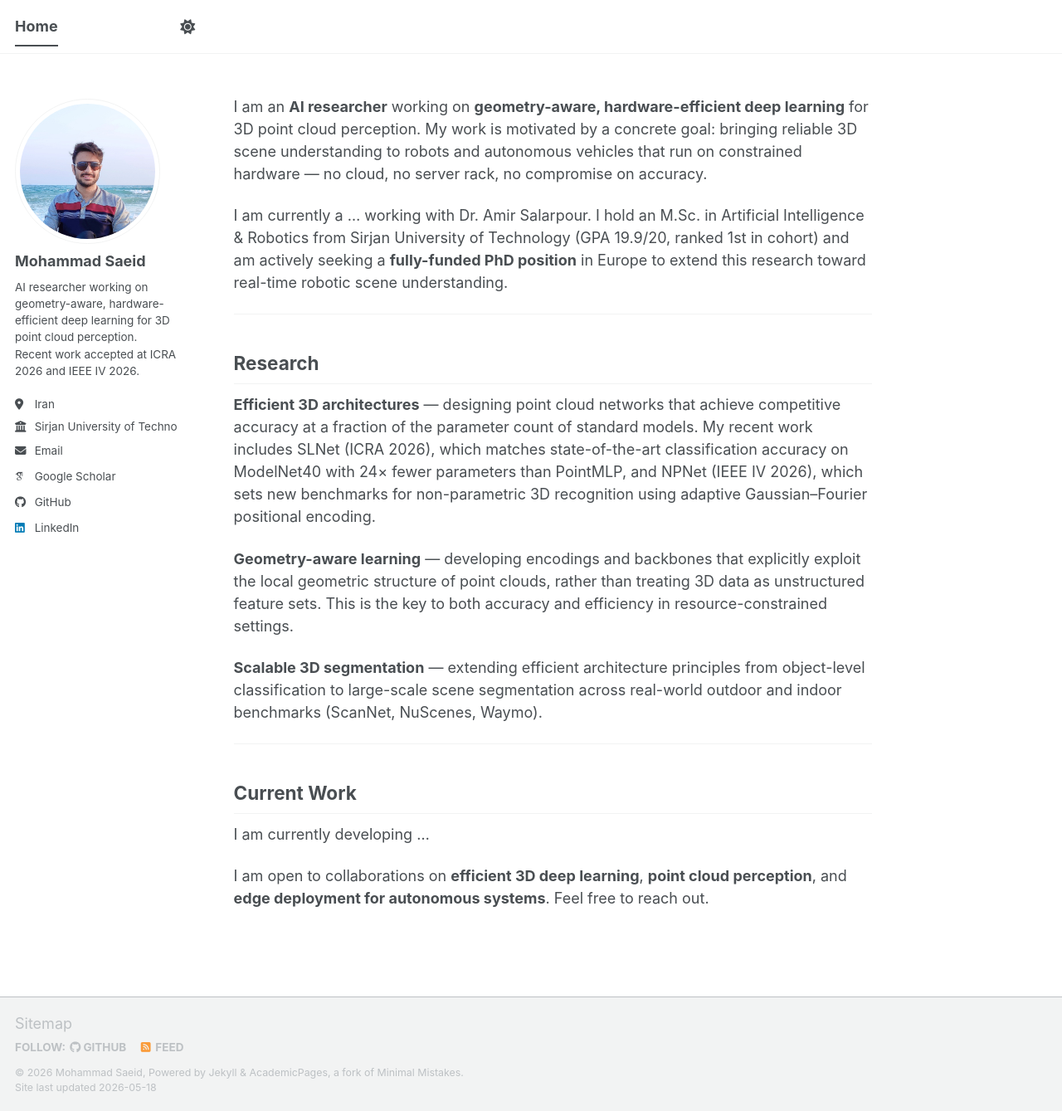
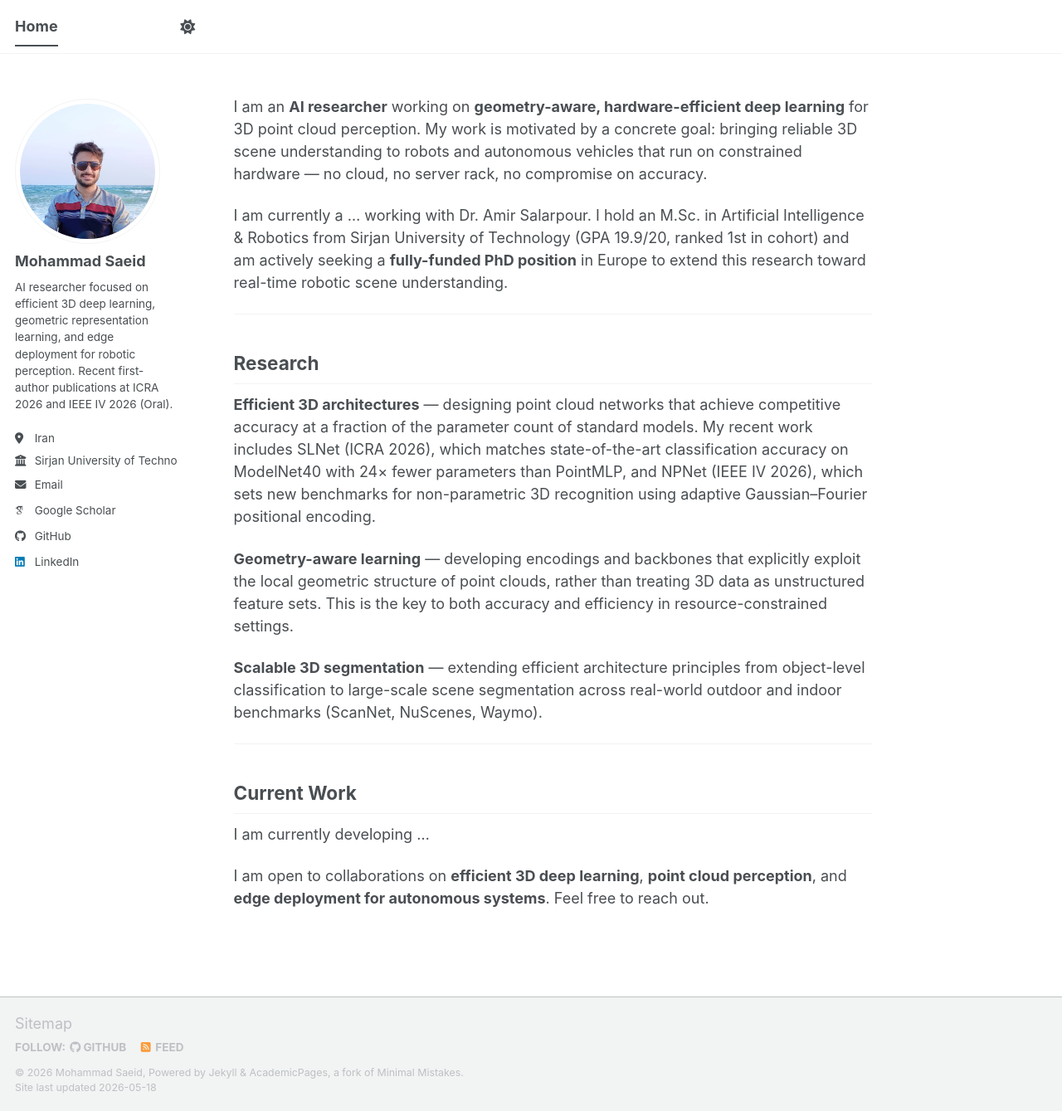
Before and after one commit to m-saeid/m-saeid.github.io, a Jekyll site: the page built from _pages/about.md, in a window 1280 px wide and 1339 px high. Shown: the whole window at 83% size. Built offline with Jekyll 4.4.1, drawn with Linux system fonts in a browser that asks for light colours; some web fonts are replaced; a script bundle is joined from its source files by our own code; library files that are not in the unit come from our copies.

Commit message:
Update _config.yml

```diff
--- a/_config.yml
+++ b/_config.yml
@@ -12,7 +12,7 @@ site_theme               : "default" # The available themes options are "default
 title                    : "Home" # "Your Name / Site Title"
 title_separator          : "-"
 name                     : &name "Mohammad Saeid"
-description              : &description "AI Researcher — Efficient 3D Deep Learning & Point Cloud Perception"
+description              : &description "PhD applicant — Efficient 3D Deep Learning & Geometric AI for Robotics"
 url                      : https://m-saeid.github.io # The base hostname & protocol for your site e.g. "https://[your GitHub username].github.io",
                                                            # or if you already have some other page hosted on Github then use "https://[your GitHub username].github.io/[Your Repo Name]"
 baseurl                  : "" # the subpath of your site, e.g. "/blog"
@@ -26,11 +26,11 @@ author:
   avatar           : "profile.png"
   name             : "Mohammad Saeid"
   pronouns         : # example: "she/her"
-  bio              : "AI researcher working on geometry-aware, hardware-efficient deep learning for 3D point cloud perception. Recent work accepted at ICRA 2026 and IEEE IV 2026."
+  bio              : "AI researcher focused on efficient 3D deep learning, geometric representation learning, and edge deployment for robotic perception. Recent first-author publications at ICRA 2026 and IEEE IV 2026 (Oral)."
   location         : "Iran" # "Earth"
   employer         : "Sirjan University of Technology"
   uri              : # URL
-  email            : "m.saeid@stu.sirjantech.ac.ir"
+  email            : "imm.saeid@gmail.com"  # "m.saeid@stu.sirjantech.ac.ir"
 
   # Academic websites
   academia         : # URL
```
